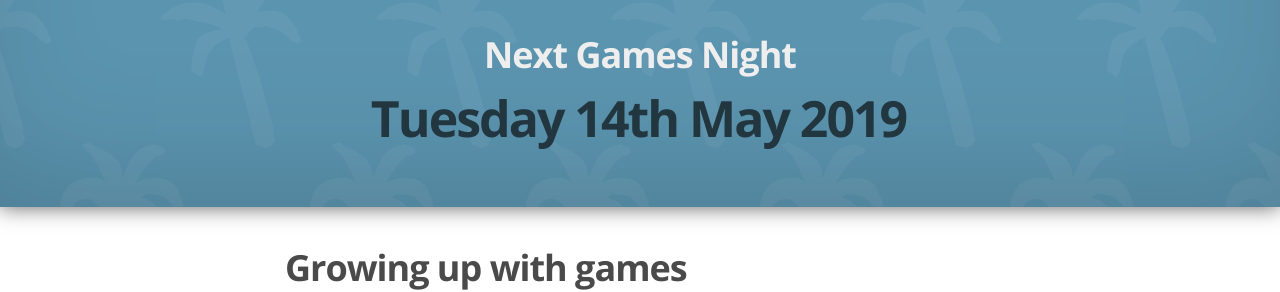
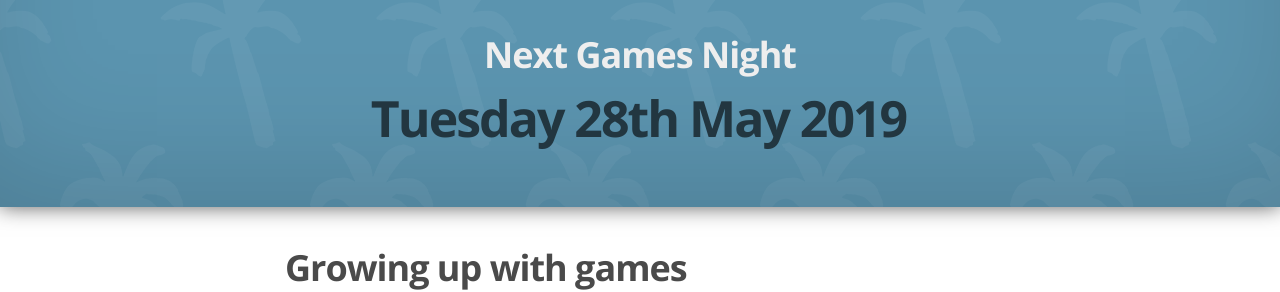
Before and after one commit to owenmcg/owenmcg.github.io, a Jekyll site: the page built from index.html, in a window 1280 px wide and 900 px high, scrolled down 1002 px. Shown: the part 176-468 px from the top of the window. Built offline with Jekyll 4.4.1, drawn with Linux system fonts in a browser that asks for light colours; nearby versions of some CDN libraries; the list of posts is cut into pages by our own code.

Commit message:
Update index.html

```diff
--- a/index.html
+++ b/index.html
@@ -37,7 +37,7 @@ current: home
         <p class="post-excerpt">Wicklow Meeples is a board game club open to anyone and everyone. It was setup with the sole purpose of providing fun, inclusive board gaming nights for everyone from novices to veterans. We run a fortnightly games night in the De La Salle Pastoral Centre in Wicklow town. See below for the date of our next night, and if you have any queries just contact us on via our <a href="https://www.facebook.com/wicklowmeeples/">Facebook Page</a>.
         </p>
         <h2 class="center">Next Games Night</h2>
-        <h1 class="center">Tuesday 14th May 2019</h1>
+        <h1 class="center">Tuesday 28th May 2019</h1>
     </div>
 </div>
 <main id="content" class="content" role="main">
```
